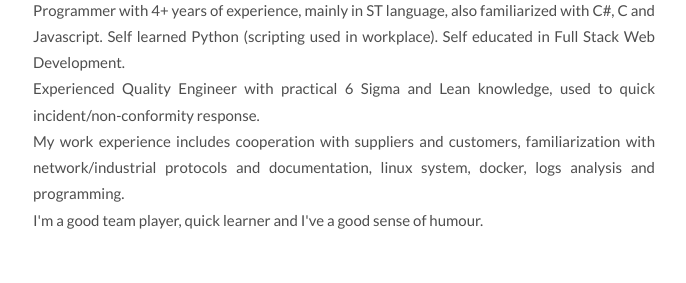
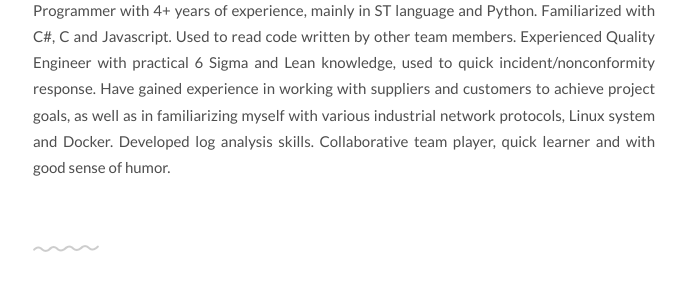
Before and after one commit to wawraf/wawraf.github.io, a plain HTML site: page index.html in a window 1280 px wide. Shown: the part 350-633 px from the top of the page, without its empty margins (296-982 px from the left). Drawn offline with Linux system fonts and the light colour scheme.

Commit message:
Update index.html

```diff
--- a/index.html
+++ b/index.html
@@ -54,8 +54,10 @@
 					<h1>I am<br><span id="typed" style="font-size: 40px;"></span></h1>
 				</div>
 				<p align="justify">
-					Programmer with 4+ years of experience, mainly in ST language, also familiarized with C#,  C and Javascript. Self learned Python (scripting used in workplace). Self educated in Full Stack Web Development.<br>Experienced Quality Engineer with practical 6 Sigma and Lean knowledge, used to quick incident/non-conformity response.<br>My work experience includes cooperation with suppliers and customers, familiarization with network/industrial protocols and documentation, linux system, docker, logs analysis and programming.<br>I'm a good team player, quick learner and I've a good sense of humour.
-
+					Programmer with 4+ years of experience, mainly in ST language and Python. Familiarized with C#, C and Javascript. Used to read code written by other team members.
+          Experienced Quality Engineer with practical 6 Sigma and Lean knowledge, used to quick incident/nonconformity response.
+          Have gained experience in working with suppliers and customers to achieve project goals, as well as in familiarizing myself with various industrial network protocols, Linux system and Docker. Developed log analysis skills.
+          Collaborative team player, quick learner and with good sense of humor.
 				</p>
 			</div>
 		</div>
```
